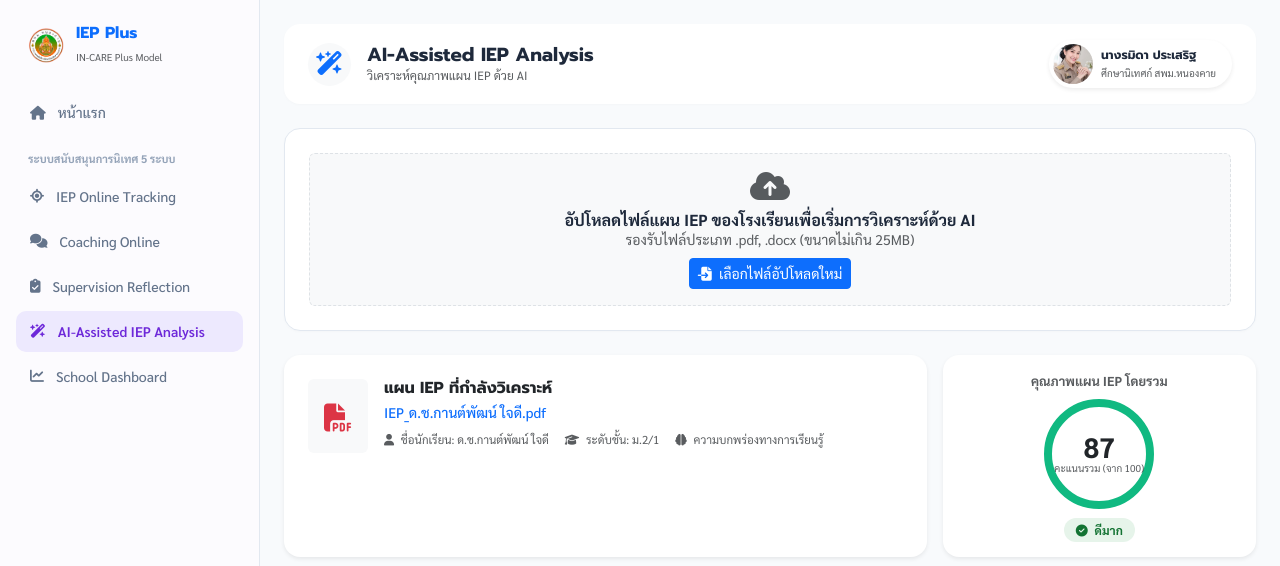
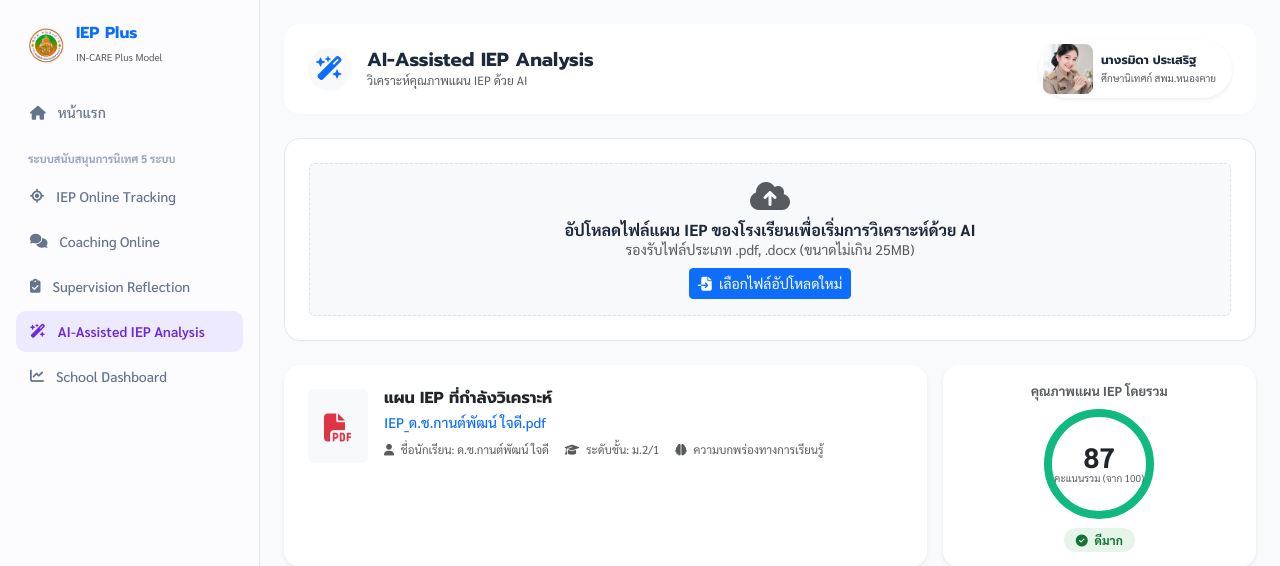
Before and after one commit to ramidamida2526-ux/iep-system-plus, a Flask app: page / in a window 1280 px wide. Shown: the top 566 px of the page. Run offline with Flask 3, Linux system fonts and the light colour scheme; a user stored in the database is signed in.

Commit message:
change profile frame to rounded square and adjust focus point

```diff
--- a/templates/index.html
+++ b/templates/index.html
@@ -322,7 +322,7 @@
             <div class="d-flex align-items-center gap-3">
                 <div class="d-flex align-items-center gap-2 bg-white p-1 pe-3 rounded-pill shadow-sm">
                     <div class="profile-img-upload" onclick="document.getElementById('profile-upload-input').click()">
-                        <img src="{{ url_for('static', filename='ajarn-ramida.jpg') }}" alt class="rounded-circle" style="width: 40px; height: 40px; object-fit: cover;" />
+                        <img src="{{ url_for('static', filename='ajarn-ramida.jpg') }}" alt class="rounded-3" style="width: 50px; height: 50px; object-fit: cover; object-position: center 20%;" />
                     </div>
                     <div style="line-height: 1.1;">
                         <small class="fw-bold d-block" style="font-size: 12px; font-family: 'Prompt', sans-serif;">นางรมิดา ประเสริฐ</small>
@@ -624,7 +624,7 @@
                 </div>
                 <div class="banner-img-group d-none d-md-block">
                     <!-- แสดงรูปภาพ ศน. รมิดา จำลองความสำเร็จของระบบ -->
-                    <img src="{{ url_for('static', filename='ajarn-ramida.jpg') }}" alt class="rounded-circle" style="width: 40px; height: 40px; object-fit: cover;" />
+                    <img src="{{ url_for('static', filename='ajarn-ramida.jpg') }}" alt class="rounded-3" style="width: 50px; height: 50px; object-fit: cover; object-position: center 20%;" />
                 </div>
             </div>
 
@@ -1081,7 +1081,7 @@
         <!-- ฝั่งซ้าย: ผู้ประสานงาน (ฟิกซ์เป็น ท่าน ศน. รมิดา พรีเมียม) -->
         <div class="col-md-6">
             <div class="p-2.5 rounded-3 border bg-white d-flex align-items-center gap-3">
-                <img src="{{ url_for('static', filename='ajarn-ramida.jpg') }}" alt class="rounded-circle" style="width: 40px; height: 40px; object-fit: cover;" />
+                <img src="{{ url_for('static', filename='ajarn-ramida.jpg') }}" alt class="rounded-3" style="width: 50px; height: 50px; object-fit: cover; object-position: center 20%;" />
                 <div>
                     <small class="text-muted d-block" style="font-size:11px;">ผู้ประสานงานข้อมูล</small>
                     <b class="text-dark d-block" style="font-size:14px;">นางรมิดา ประเสริฐ</b>
```
